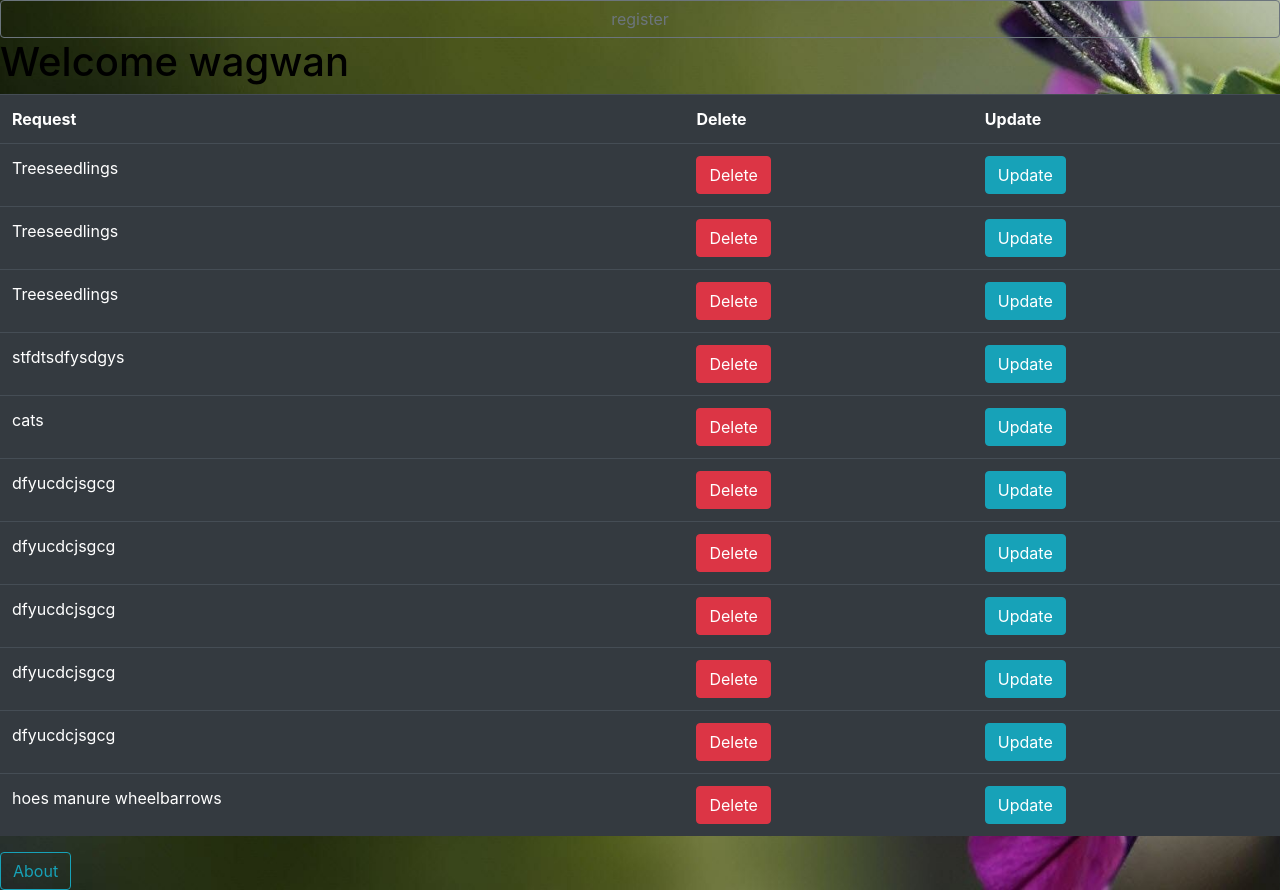
After one commit to Ngaicode/little_garden, a Flask app: page /viewrequests in a window 1280 px wide. The commit adds this page. Run offline with Flask 2, Linux system fonts and the light colour scheme; a user stored in the database is signed in; data comes from the database, SQL or seed files in the repository; both versions use the stored data as it was after the commit; some libraries are stand-ins or nearby versions.

Commit message:
touching up

```diff
--- a/app.py
+++ b/app.py
@@ -1,6 +1,6 @@
 from flask import Flask, render_template, request, flash, redirect, url_for, session
 from flask_bcrypt import generate_password_hash, check_password_hash
-from database import Users
+from database import Users,Requests
 
 
 app = Flask(__name__)
@@ -38,16 +38,26 @@ def dashboard():
         return redirect(url_for("login"))
     users = Users.select()
     return render_template("dashboard.html", users=users)
+@app.route('/viewrequests')
+def viewrequests():
+    if not session.get("logged_in"):
+        return redirect(url_for("login"))
+    requests = Requests.select()
+    return render_template("viewrequests.html", requests=requests)
 @app.route('/about')
 def about():
     if not session.get("logged_in"):
         return redirect(url_for("login"))
     return render_template("about.html")
 
-@app.route('/studentrequest')
+@app.route('/studentrequest',methods=["GET","POST"])
 def studentrequest():
     if not session.get("logged_in"):
         return redirect(url_for("login"))
+    if request.method == "POST":
+        content = request.form["content"]
+        Requests.create(content = content)
+        flash("Request submitted successfully")
     return render_template("request.html")
 
 
--- a/database.py
+++ b/database.py
@@ -10,3 +10,9 @@ class Users(Model):
     class Meta:
         database = db
 Users.create_table(fail_silently=True)
+#create the requests table
+class Requests(Model):
+    content = CharField()
+    class Meta:
+        database = db
+Requests.create_table(fail_silently=True)
--- /dev/null
+++ b/templates/viewrequests.html
@@ -0,0 +1,40 @@
+<!DOCTYPE html>
+<html lang="en">
+<head>
+    <meta charset="UTF-8">
+    <title>Dashboard</title>
+    <link rel="stylesheet" href="../static/bootstrap/css/bootstrap.css">
+    <style>
+        body{
+background-color: cyan;
+             background-image: url("../static/assets/newupdate.jpg");
+            background-repeat: no-repeat;
+            background-size: cover;
+
+}
+h1{
+    color: black;
+}
+    </style>
+
+</head>
+<body>
+<a class="btn btn-outline-secondary btn-block" href="/">register</a>
+<h1>Welcome {{ session["name"] }}</h1>
+<table class="table table-hover table-dark">
+    <tr>
+        <th>Request</th>
+        <th>Delete</th>
+        <th>Update</th>
+    </tr>
+    {% for request in requests %}
+       <tr>
+        <td>{{ request.content }}</td>
+        <td><a class="btn btn-danger" href="">Delete</a></td>
+        <td><a class="btn btn-info" href="">Update</a></td>
+       </tr>
+    {% endfor %}
+</table>
+<a href="/about" class="btn btn-outline-info">About</a>
+</body>
+</html>
```
Also changed, not shown: templates/request.html (+10 -4 lines), chrome_shop.db.
